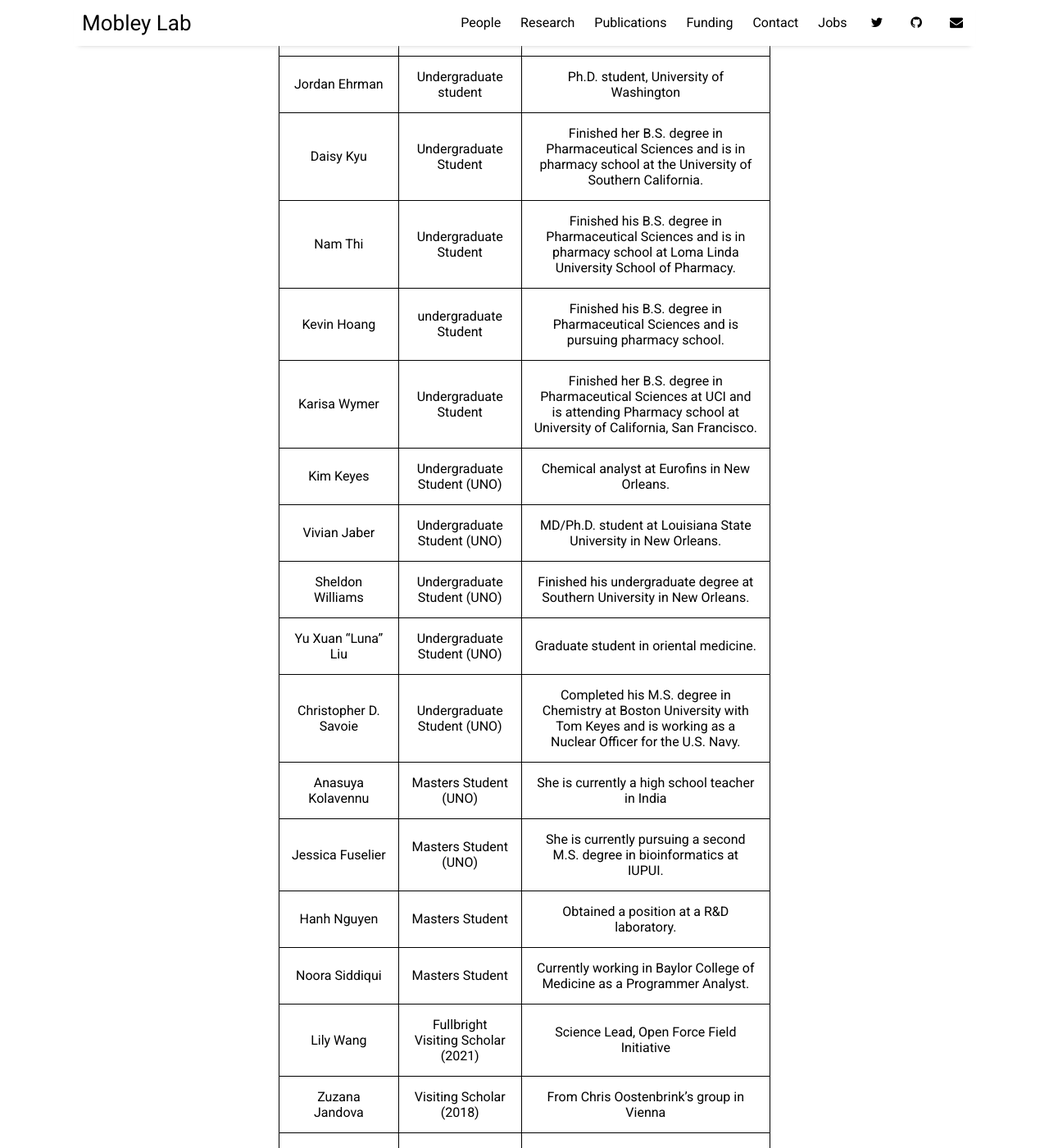
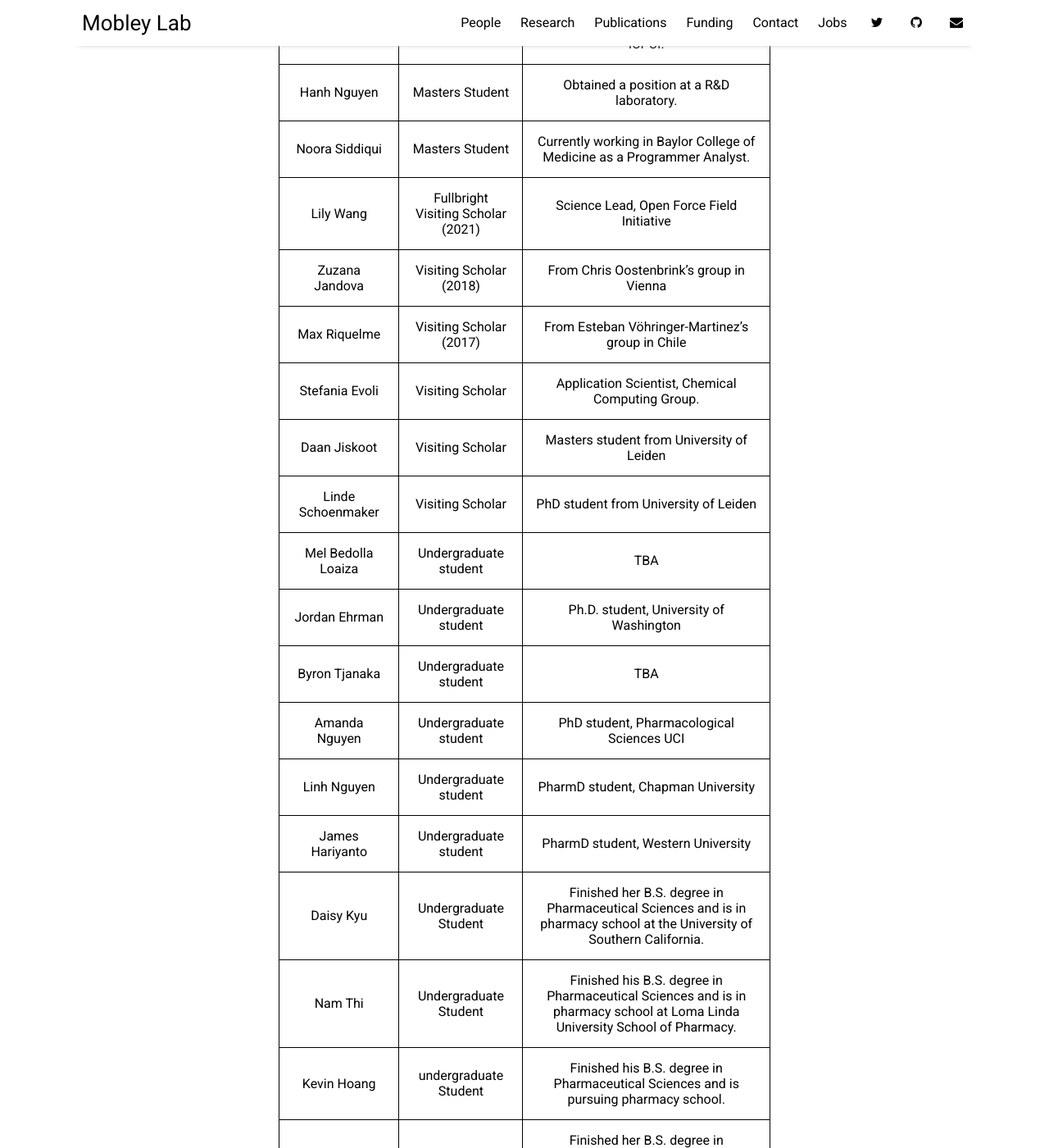
Before and after one commit to MobleyLab/mobleylab.org, a Jekyll site: the page built from pages/people.md, in a window 1280 px wide and 1400 px high, scrolled down 7922 px. Shown: the whole window at 82% size. Built offline with Jekyll 4.4.1, drawn with Linux system fonts in a browser that asks for light colours; nearby versions of some CDN libraries; some of the changed text lies outside the part shown.

Commit message:
Update people.md

```diff
--- a/pages/people.md
+++ b/pages/people.md
@@ -50,6 +50,8 @@ Swapnil received his M.Sc. Integrated degree in Chemistry from IIT Kanpur, India
 
 Martin Amezcua graduated from CSUF with a B.S. in Biochemistry. During this time, under the tutelage of Dr. Nicholas Salzameda, his research work involved computational modeling and docking, synthesis, and evaluation of dipeptide small molecules as potential counter measures against Botulinum Neurotoxin-A. He entered UCI’s Pharmaceutical Sciences PhD program in 2018, where he joined the Mobley Lab. His current work is primarily on the SAMPL (Statistical Assessment of the Modeling of Proteins and Ligands) challenges to test and study computational methods and tools for predicting binding thermodynamics of host-guest systems to help improve their accuracy for computer aided drug design.
 
+<br />
+<br />
 
 ### **Chris Zhang (Chemistry)** -
 
@@ -61,8 +63,6 @@ Chris Zhang graduated from Harvard University with a Bachelors in Chemistry. Dur
 
 <br />
 <br />
-<br />
-
 
 ### **Trevor Gokey (Chemistry) (Joint with Ioan Andricioaei)** -
 
@@ -70,6 +70,7 @@ Chris Zhang graduated from Harvard University with a Bachelors in Chemistry. Dur
 
 Trevor Gokey earned an MS in Computer Science at San Francisco State University and a BA in Psychology from CSU Long Beach. He works with OpenFF to design force fields, where he focuses on efficient ways to encode and search chemical space. His interests are at the intersection of high performance computing and multiscale modeling. Outside of research, Trevor enjoys roasting coffee and perfecting espresso, building clusters, and pipe organs.
 
+<br />
 <br />
 
 ### **Anjali Dixit (Pharmaceutical Sciences) (Joint with Brian Paegel)** -
@@ -80,6 +81,8 @@ Anjali Dixit is a Pharmaceutical Sciences Ph.D. student who is co-advised by Dr.
 
 [LinkedIn](https://www.linkedin.com/in/anjali-dixit/) - [ORCiD](https://orcid.org/0000-0002-4997-8005)
 
+<br />
+<br />
 
 ### **Ana Caldaruse (Pharmaceutical Sciences)** -
 
@@ -89,14 +92,19 @@ Ana graduated with her B.S. in Biochemistry and Molecular Biology from UC Santa
 
 [UCI email](acaldaru@uci.edu) - [GitHub](https://github.com/AnaCaldaruse) - [LinkedIn](https://www.linkedin.com/in/ana-maria-caldaruse-a6253183/) - [ORCiD](https://orcid.org/my-orcid?orcid=0000-0002-8239-5637)
 
+<br />
+<br />
+
 ### **Aakankschit Nandkeolyar (Pharmaceutical Sciences)** -
-
 
 <img src="{{site.baseurl}}/assets/img/anandkeo.jpeg" alt="anandkeo" width="200" style="float:left;padding-right: 20px;padding-bottom: 5px">
 
 Aakankschit (AK) Nandkeolyar graduated with a B.S. and M.S. in Biomedical Engineering from Drexel University in Philadelphia. He completed an internship with the automation team at GLaxoSmithkline (GSK) where he found an interest in the pharmaceutical sciences. AK worked on curating a dataset of physical properties for the blind challenge series SAMPL (Statistical Assessment of Modeling of Proteins and Ligands). AK continued his collaboration with GSK through his graduate research at Drexel, which focused on building machine learning models to predict clinical outcomes in patients based on data obtained from quantitative systems pharmacology models. At the Mobley Lab, he continues to work on the SAMPL project evaluating different modeling methods for accuracy in predicting physical properties.
 
 [LinkedIn](https://www.linkedin.com/in/aakankschit-nandkeolyar-838b0b126/)
+
+<br />
+<br />
 
 ### **Meghan Osato (Pharmaceutical Sciences)** -
 
@@ -106,6 +114,14 @@ Meghan Osato graduated from UCI with a B.S. in Biological Sciences and a B.S. in
 
 [LinkedIn](https://www.linkedin.com/in/meghan-osato-bb3b06153/ )
 
+<br />
+<br />
+
+## **Undergraduate Students**
+
+### **Melissa Plata (Pharmaceutical Sciences)**
+### **Evien Cheng (Pharmaceutical Sciences)**
+### **Jennifer Huang (Pharmaceutical Sciences)**
 
 ## **Alumni**
 
@@ -127,14 +143,14 @@ Meghan Osato graduated from UCI with a B.S. in Biological Sciences and a B.S. in
 |Dr. Camilla Zenette|Graduate Student (2013-2019)|Bioinformatician, Agendia in the Irvine area|
 |Dr. Guilherme D. R. Matos|Graduate Student (2013-2019)|Postdoc, Prof. Robert C. Rizzo’s group at Stony Brook University in New York. Advancing docking techniques for predicting protein-ligand binding interactions.|
 |Dr. Nathan Lim| Graduate Student (2014-2019)|Scientist, Janssen Pharmaceuticals in San Diego|
-|Dr. Kalistyn Burley| Graduate Student (2015-2020)|Computational Chemist,Neomorph|
+|Dr. Kalistyn Burley| Graduate Student (2015-2020)|Applications Scientist at OpenEye, Cadence Molecular Sciences|
 |Dr. Caitlin Bannan|Graduate Student (2014-2019)|Applications Scientist, OpenEye Scientific Software Inc. Developing methods for crystal structure prediction using machine learning.|
 |Dr. Sam Gill|Graduate Student (2014-2020)|Ventus Pharma, molecular modeling.|
 |Dr. Victoria Lim| Graduate Student (2015-2020)| Senior Technical Writer, Imply|
-|Dr. David Wych|Graduate Student (2016-2021)|Scientist, Los Alamos National Laboratory|
+|Dr. David Wych|Graduate Student (2016-2021)|Scientific Developer II — cryoEM — OpenEye Scientific, Cadence Molecular Sciences|
 |Jessica Maat | Graduate Student (2017-2022) | TBA |
 |Dr. T. Danielle Bergazin | Graduate Student (2017-2022) | Senior Cheminformatics Engineer, Booz Allen Hamilton |
-|Oahn Tran |Graduate Student (2018-2023)|Chemiformatician|
+|Oanh Tran |Graduate Student (2018-2023)|Harmonic Discovery Cheminformatics Intern|
 |Dr. Hannah Baumann | Graduate Student (2018-2023) | Postdoc at OpenFreeEnergy |
 |-------------|-------------|--------------|
 |Anasuya Kolavennu| Masters Student (UNO)|She is currently a high school teacher in India|
@@ -145,10 +161,15 @@ Meghan Osato graduated from UCI with a B.S. in Biological Sciences and a B.S. in
 |Zuzana Jandova|Visiting Scholar (2018)|From Chris Oostenbrink’s group in Vienna|
 |Max Riquelme|Visiting Scholar (2017)|From Esteban Vöhringer-Martinez’s group in Chile|
 |Stefania Evoli|Visiting Scholar|Application Scientist, Chemical Computing Group.|
-|Daan Jiskoot |Visiting Scholar|From University of Leiden|
-|Linde Schoenmaker |Visiting Scholar|From University of Leiden|
+|Daan Jiskoot |Visiting Scholar|Masters student from University of Leiden|
+|Linde Schoenmaker |Visiting Scholar|PhD student from University of Leiden|
 |-------------|-------------|--------------|
+|Mel Bedolla Loaiza | Undergraduate student | TBA |
 |Jordan Ehrman | Undergraduate student | Ph.D. student, University of Washington |
+|Byron Tjanaka | Undergraduate student | TBA |
+|Amanda Nguyen| Undergraduate student | PhD student, Pharmacological Sciences UCI|
+|Linh Nguyen | Undergraduate student | PharmD student, Chapman University|
+|James Hariyanto| Undergraduate student | PharmD student, Western University|
 |Daisy Kyu|Undergraduate Student|Finished her B.S. degree in Pharmaceutical Sciences and is in pharmacy school at the University of Southern California.|
 |Nam Thi|Undergraduate Student|Finished his B.S. degree in Pharmaceutical Sciences and is in pharmacy school at Loma Linda University School of Pharmacy.|
 |Kevin Hoang|undergraduate Student|Finished his B.S. degree in Pharmaceutical Sciences and is pursuing pharmacy school.|
@@ -158,23 +179,3 @@ Meghan Osato graduated from UCI with a B.S. in Biological Sciences and a B.S. in
 |Sheldon Williams|Undergraduate Student (UNO)|Finished his undergraduate degree at Southern University in New Orleans.|
 |Yu Xuan “Luna” Liu|Undergraduate Student (UNO)|Graduate student in oriental medicine.|
 |Christopher D. Savoie|Undergraduate Student (UNO)|Completed his M.S. degree in Chemistry at Boston University with Tom Keyes and is working as a Nuclear Officer for the U.S. Navy.|
-|-------------|-------------|--------------|
-|Anasuya Kolavennu| Masters Student (UNO)|She is currently a high school teacher in India|
-|Jessica Fuselier|Masters Student (UNO)|She is currently pursuing a second M.S. degree in bioinformatics at IUPUI.|
-|Hanh Nguyen|Masters Student|Obtained a position at a R&D laboratory.|
-Noora Siddiqui|Masters Student|Currently working in Baylor College of Medicine as a Programmer Analyst.|
-|Lily Wang| Fullbright Visiting Scholar (2021)|Science Lead, Open Force Field Initiative|
-|Zuzana Jandova|Visiting Scholar (2018)|From Chris Oostenbrink’s group in Vienna|
-|Max Riquelme|Visiting Scholar (2017)|From Esteban Vöhringer-Martinez’s group in Chile|
-|Stefania Evoli|Visiting Scholar|Application Scientist, Chemical Computing Group.|
-|-------------|-------------|--------------|
-|Jordan Ehrman | Undergraduate student | Ph.D. student, University of Washington |
-|Daisy Kyu|Undergraduate Student|Finished her B.S. degree in Pharmaceutical Sciences and is in pharmacy school at the University of Southern California.|
-|Nam Thi|Undergraduate Student|Finished his B.S. degree in Pharmaceutical Sciences and is in pharmacy school at Loma Linda University School of Pharmacy.|
-|Kevin Hoang|undergraduate Student|Finished his B.S. degree in Pharmaceutical Sciences and is pursuing pharmacy school.|
-|Karisa Wymer|Undergraduate Student|Finished her B.S. degree in Pharmaceutical Sciences at UCI and is attending Pharmacy school at University of California, San Francisco.|
-|Kim Keyes|Undergraduate Student (UNO)|Chemical analyst at Eurofins in New Orleans.|
-|Vivian Jaber|Undergraduate Student (UNO)|MD/Ph.D. student at Louisiana State University in New Orleans.|
-|Sheldon Williams|Undergraduate Student (UNO)|Finished his undergraduate degree at Southern University in New Orleans.|
-|Yu Xuan “Luna” Liu|Undergraduate Student (UNO)|Graduate student in oriental medicine.|
-|Christopher D. Savoie|Undergraduate Student (UNO)|Completed his M.S. degree in Chemistry at Boston University with Tom Keyes and is working as a Nuclear Officer for the U.S. Navy.|
```
Also changed, not shown: other parts of pages/people.md (+1 -1 lines).
